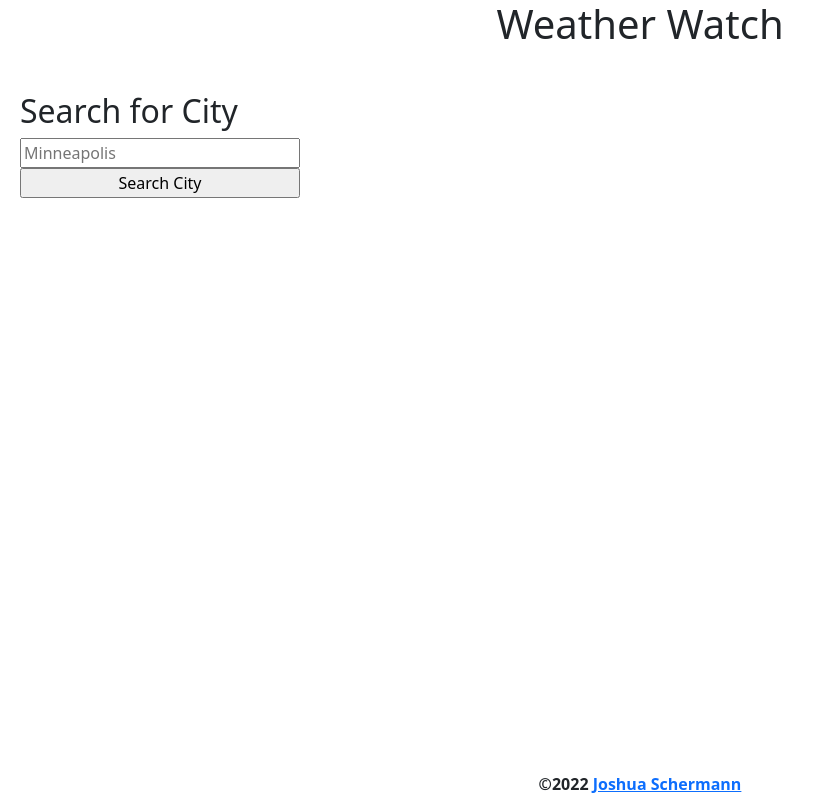
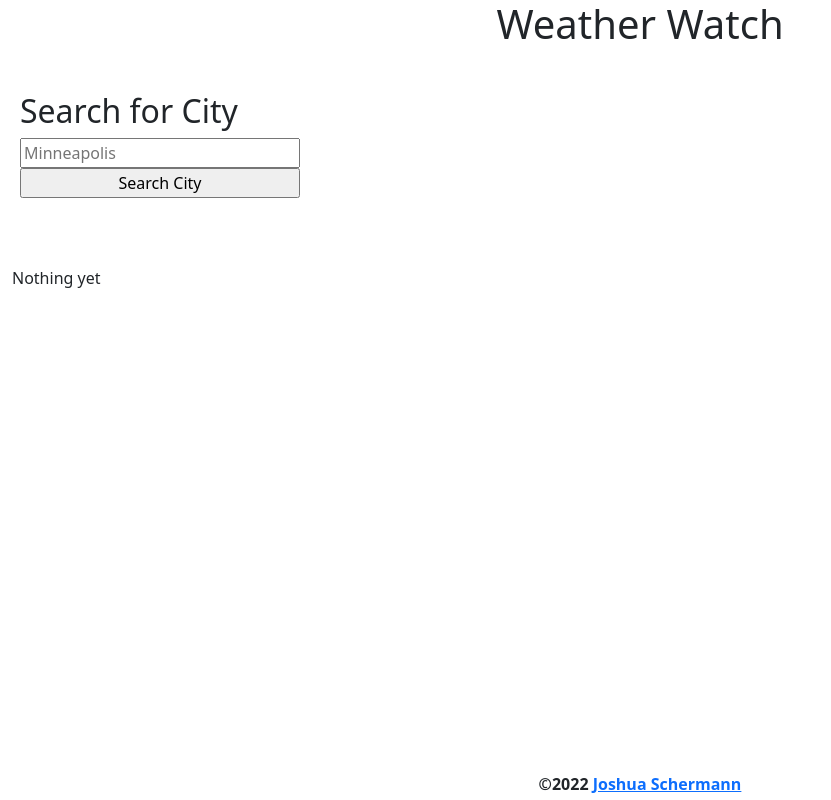
Before and after one commit to josh2100/weather-watch, a React (Create React App) app: page / in a window 1280 px wide. Shown: the whole page, without its empty margins (0-831 px from the left). Built offline with nearby package versions, Linux system fonts and the light colour scheme.

Commit message:
ternary operator returns data div

```diff
--- a/src/components/CityForm/index.js
+++ b/src/components/CityForm/index.js
@@ -2,14 +2,13 @@ import { useState } from "react";
 import getCurrentWeatherData from "../../utils/getCurrentWeatherData";
 
 const CityForm = () => {
-const [currentWeather, setCurrentWeather] = useState([]);
+  const [currentWeather, setCurrentWeather] = useState([]);
 
   const handleSearch = async () => {
+    const data = await getCurrentWeatherData("minneapolis");
 
- const data = await getCurrentWeatherData("minneapolis");
-
-  setCurrentWeather(data);
-  console.log("current weather", currentWeather);
+    setCurrentWeather(data);
+    console.log("current weather", currentWeather);
   };
 
   return (
@@ -52,6 +51,9 @@ const [currentWeather, setCurrentWeather] = useState([]);
           <p></p>
         </div>
       </div>
+
+      {/* Right side */}
+      {!currentWeather.city ? <div>Nothing yet</div> : <div>something{currentWeather.city.name}</div>}
     </main>
   );
 };
--- a/src/utils/getCurrentWeatherData.js
+++ b/src/utils/getCurrentWeatherData.js
@@ -34,7 +34,7 @@ const getCurrentWeatherData = async (cityQuery) => {
   try {
     const currentWeather = await fetch(cityApi);
     const jsonCurrentWeather = await currentWeather.json();
-    console.log(jsonCurrentWeather);
+    // console.log(jsonCurrentWeather);
     return jsonCurrentWeather;
   } catch (error) {
     throw error;
```
